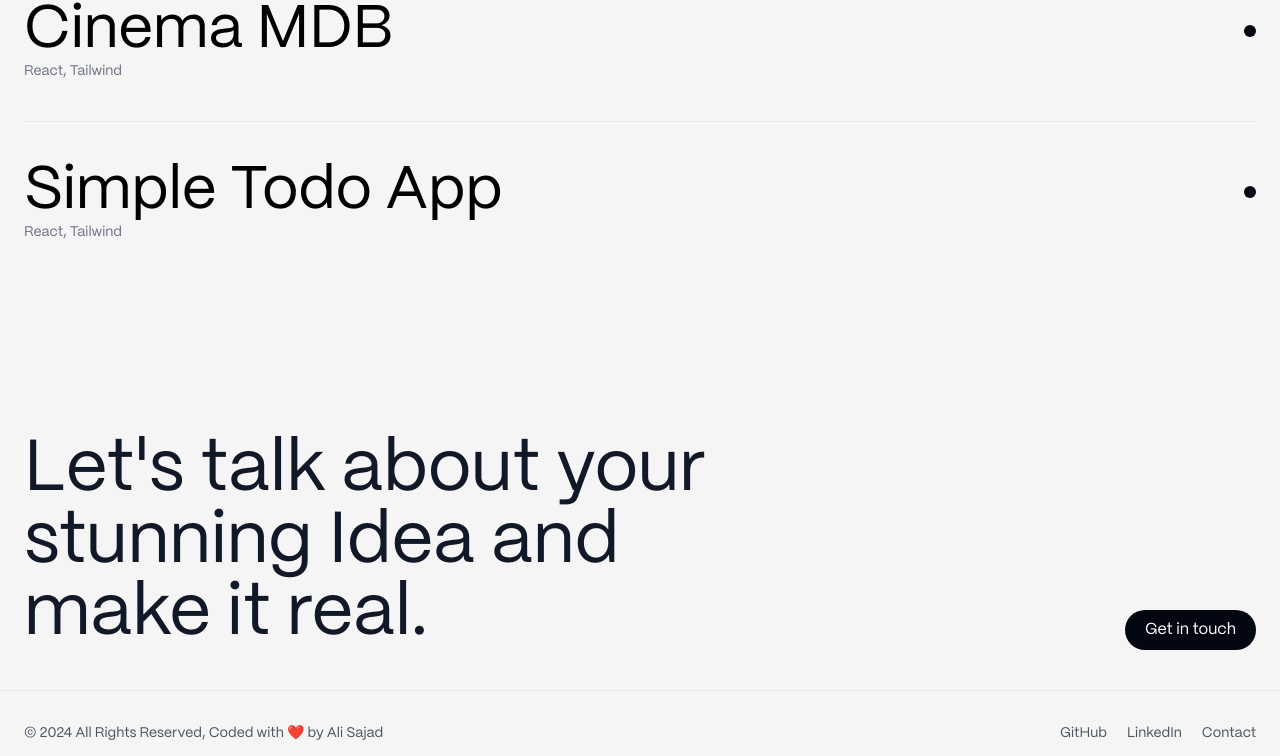
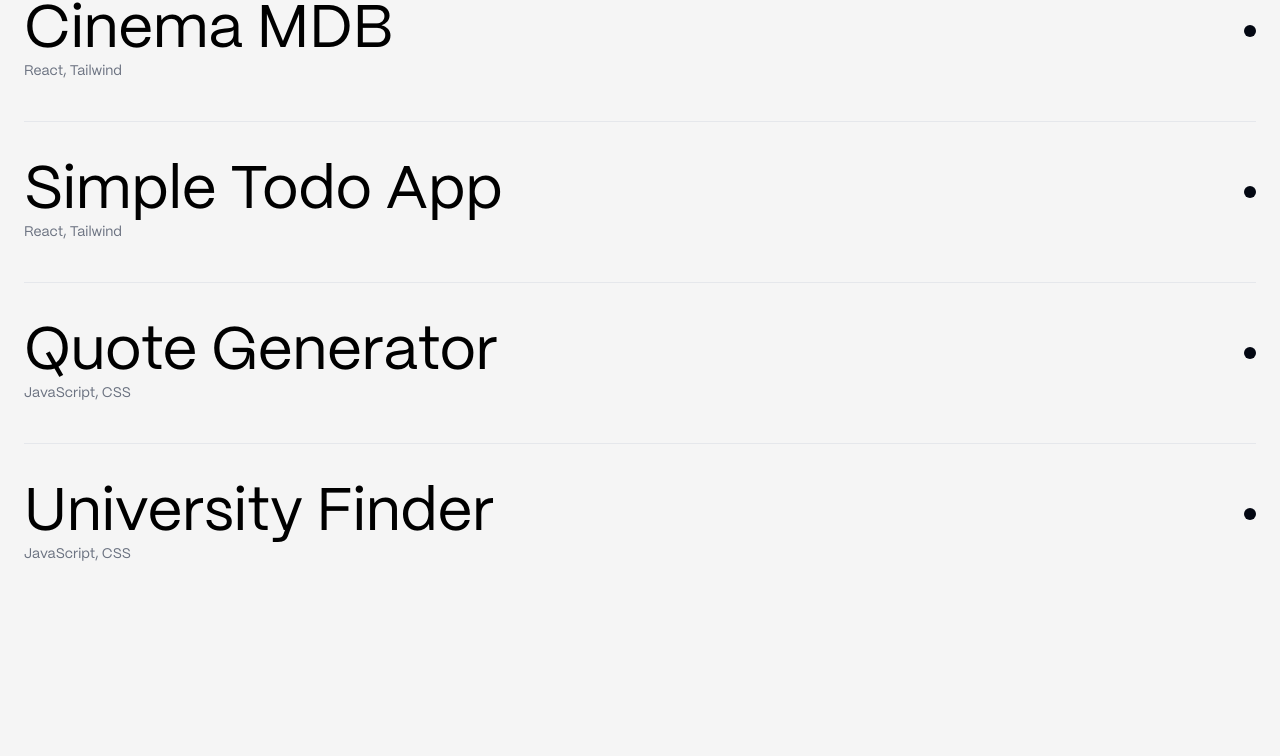
Before and after one commit to alisajad001/portfolio-2024, a React (Vite) app: page / in a window 1280 px wide. Shown: the part 1489-2245 px from the top of the page. Built offline with nearby package versions, Linux system fonts and the light colour scheme.

Commit message:
Refactor Works component to use dynamic data for worksData

```diff
--- a/src/components/Works.jsx
+++ b/src/components/Works.jsx
@@ -1,3 +1,30 @@
+const worksData = [
+  {
+    title: 'Weather Application',
+    tools: ['React', 'Tailwind'],
+    image: '/images/weather-app.png',
+  },
+  {
+    title: 'Cinema MDB',
+    tools: ['React', 'Tailwind'],
+    image: '/images/cinema-mdb.png',
+  },
+  {
+    title: 'Simple Todo App',
+    tools: ['React', 'Tailwind'],
+    image: '/images/todo-app.png',
+  },
+  {
+    title: 'Quote Generator',
+    tools: ['JavaScript', 'CSS'],
+    image: '/images/quote-generator.png',
+  },
+  {
+    title: 'University Finder',
+    tools: ['JavaScript', 'CSS'],
+  },
+];
+
 export default function Works() {
   return (
     <section id="works" className="container mx-auto p-6 my-32">
@@ -7,36 +34,22 @@ export default function Works() {
       </p>
 
       <div className="flex flex-col mt-6">
+        {worksData.map((work) => {
+          return (
+            <>
               <a
                 href="#"
                 className="border-t text-xl md:text-3xl lg:text-6xl py-5 md:py-10"
               >
                 <div className="flex justify-between items-center">
-            <h3>Weather Application</h3>
+                  <h3>{work.title}</h3>
                   <span className="w-3 h-3 rounded-full bg-gray-950"></span>
                 </div>
-          <p className="text-sm text-gray-500">React, Tailwind</p>
+                <p className="text-sm text-gray-500">{work.tools.join(', ')}</p>
               </a>
-        <a
-          href="#"
-          className="border-t text-xl md:text-3xl lg:text-6xl py-5 md:py-10"
-        >
-          <div className="flex justify-between items-center">
-            <h3>Cinema MDB</h3>
-            <span className="w-3 h-3 rounded-full bg-gray-950"></span>
-          </div>
-          <p className="text-sm text-gray-500">React, Tailwind</p>
-        </a>
-        <a
-          href="#"
-          className="border-t text-xl md:text-3xl lg:text-6xl py-5 md:py-10"
-        >
-          <div className="flex justify-between items-center">
-            <h3>Simple Todo App</h3>
-            <span className="w-3 h-3 rounded-full bg-gray-950"></span>
-          </div>
-          <p className="text-sm text-gray-500">React, Tailwind</p>
-        </a>
+            </>
+          );
+        })}
       </div>
     </section>
   );
```
Lines whose indentation alone changed are shown as unchanged.
